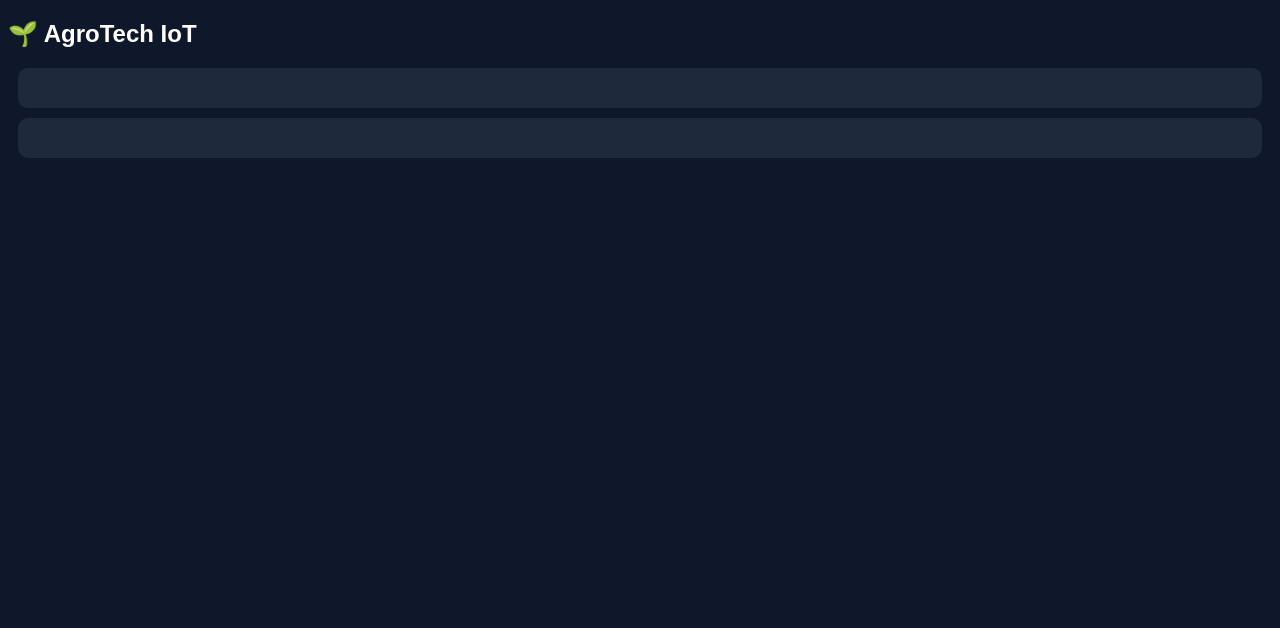
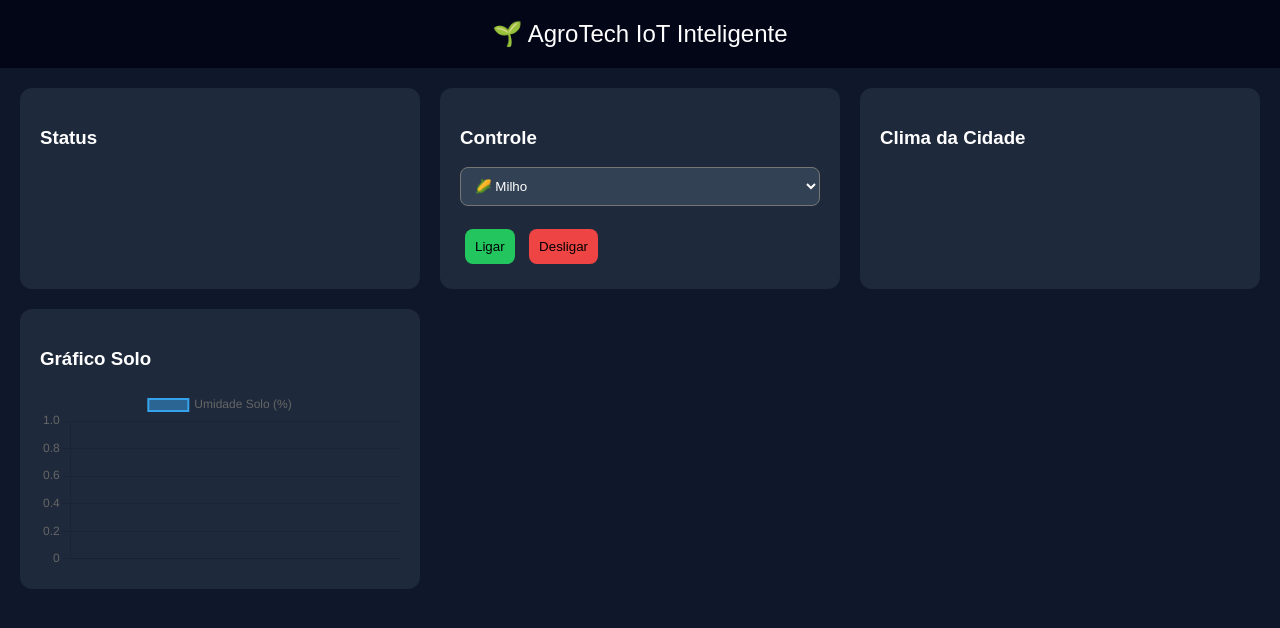
Before and after one commit to Gstcrezende/Sistema-Iot-Irrigacao, a Flask app: page / in a window 1280 px wide. Shown: the top 628 px of the page. Run offline with Flask 3, Linux system fonts and the light colour scheme.

Commit message:
Refactor index.html for improved layout and styling

```diff
--- a/templates/index.html
+++ b/templates/index.html
@@ -5,37 +5,176 @@
   <script src="https://cdn.jsdelivr.net/npm/chart.js"></script>
 
   <style>
-    body { background:#0f172a; color:white; font-family:Arial; }
-    .card { background:#1e293b; padding:20px; margin:10px; border-radius:10px; }
+    body {
+      margin: 0;
+      font-family: Arial;
+      background: #0f172a;
+      color: white;
+    }
+
+    header {
+      padding: 20px;
+      text-align: center;
+      font-size: 24px;
+      background: #020617;
+    }
+
+    .grid {
+      display: grid;
+      grid-template-columns: repeat(auto-fit, minmax(300px, 1fr));
+      gap: 20px;
+      padding: 20px;
+    }
+
+    .card {
+      background: #1e293b;
+      padding: 20px;
+      border-radius: 12px;
+    }
+
+    .badge {
+      padding: 5px 10px;
+      border-radius: 6px;
+      font-weight: bold;
+    }
+
+    .on { background: #22c55e; }
+    .off { background: #ef4444; }
+
+    button {
+      padding: 10px;
+      margin: 5px;
+      border-radius: 8px;
+      border: none;
+      cursor: pointer;
+    }
+
+    .btn-on { background: #22c55e; }
+    .btn-off { background: #ef4444; }
+
+    select {
+      padding: 10px;
+      width: 100%;
+      border-radius: 8px;
+      background: #334155;
+      color: white;
+    }
+
+    img {
+      margin-top: 10px;
+    }
   </style>
 </head>
 
 <body>
 
-<h2>🌱 AgroTech IoT</h2>
+<header>🌱 AgroTech IoT Inteligente</header>
 
-<div class="card" id="status"></div>
-<div class="card" id="clima"></div>
+<div class="grid">
+
+  <div class="card">
+    <h3>Status</h3>
+    <div id="status"></div>
+  </div>
+
+  <div class="card">
+    <h3>Controle</h3>
+
+    <select onchange="mudarCultura()" id="cultura">
+      <option value="milho">🌽 Milho</option>
+      <option value="soja">🌱 Soja</option>
+      <option value="cafe">☕ Café</option>
+    </select>
+
+    <br><br>
+
+    <button class="btn-on" onclick="ligar()">Ligar</button>
+    <button class="btn-off" onclick="desligar()">Desligar</button>
+  </div>
+
+  <div class="card">
+    <h3>Clima da Cidade</h3>
+    <div id="clima"></div>
+  </div>
+
+  <div class="card">
+    <h3>Gráfico Solo</h3>
+    <canvas id="grafico"></canvas>
+  </div>
+
+</div>
 
 <script>
-async function atualizar(){
-  const r = await fetch('/dados');
-  const d = await r.json();
+let chart;
+
+function initChart() {
+  const ctx = document.getElementById("grafico");
+
+  chart = new Chart(ctx, {
+    type: 'line',
+    data: {
+      labels: [],
+      datasets: [{
+        label: 'Umidade Solo (%)',
+        data: [],
+        borderWidth: 2,
+        tension: 0.3
+      }]
+    }
+  });
+}
+
+async function atualizar() {
+  const res = await fetch('/dados');
+  const d = await res.json();
+
+  // 🔥 remove decimal da temperatura
+  const tempCidade = Math.round(d.temp_cidade);
 
   document.getElementById("status").innerHTML = `
-    Solo: ${d.solo}%<br>
-    Irrigação: ${d.irrigacao}
+    🌱 Cultura: ${d.cultura}<br>
+    💧 Solo: ${d.solo}%<br>
+    🌡️ Temp Sensor: ${d.temp}°C<br>
+    🚿 Irrigação:
+    <span class="badge ${d.irrigacao === 'ON' ? 'on' : 'off'}">
+      ${d.irrigacao}
+    </span>
   `;
 
   document.getElementById("clima").innerHTML = `
     📍 ${d.cidade}<br>
-    🌡️ ${d.temp_cidade}°C<br>
-    🌧️ ${d.chuva}<br>
-    📌 ${d.lat}, ${d.lon}<br>
+    🌡️ ${tempCidade}°C<br>
+    🌧️ ${d.chuva ? "Chovendo" : "Sem chuva"}<br>
     <img src="https://openweathermap.org/img/wn/${d.icone}@2x.png">
   `;
+
+  const time = new Date().toLocaleTimeString();
+
+  chart.data.labels.push(time);
+  chart.data.datasets[0].data.push(d.solo);
+
+  if (chart.data.labels.length > 15) {
+    chart.data.labels.shift();
+    chart.data.datasets[0].data.shift();
+  }
+
+  chart.update();
 }
 
+async function mudarCultura() {
+  const cultura = document.getElementById("cultura").value;
+
+  await fetch('/cultura', {
+    method: 'POST',
+    headers: {'Content-Type':'application/json'},
+    body: JSON.stringify({cultura})
+  });
+}
+
+async function ligar() { await fetch('/ligar'); }
+async function desligar() { await fetch('/desligar'); }
+
+initChart();
 setInterval(atualizar, 3000);
 </script>
 
```
